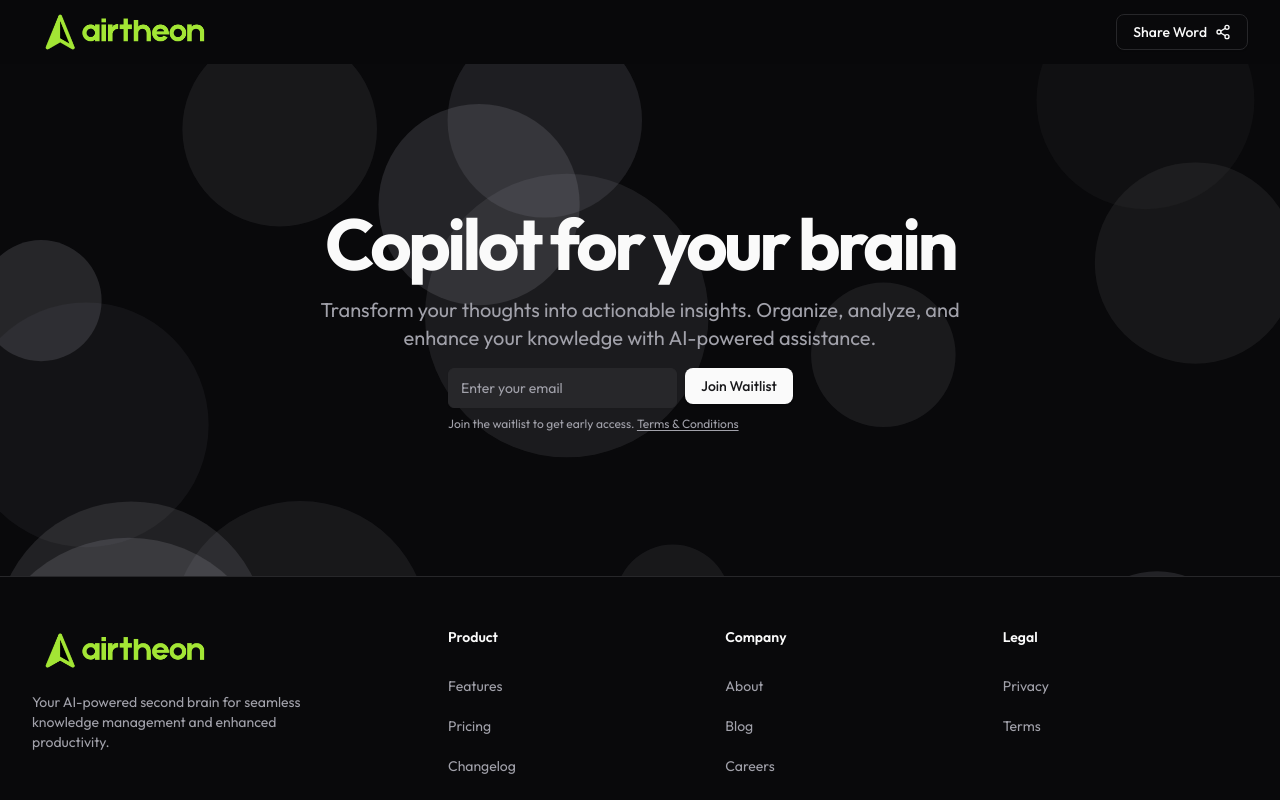
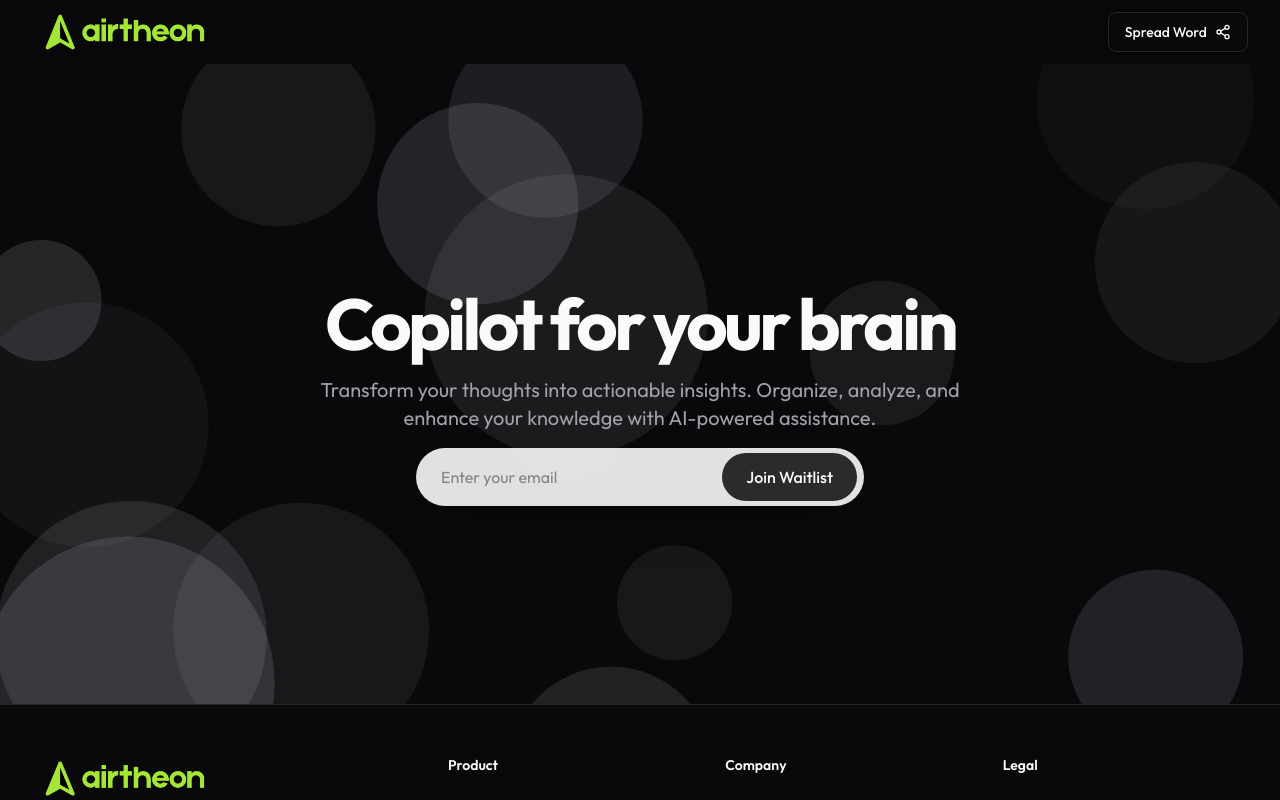
Before and after one commit to raodevendrasingh/airtheon-web, a Next.js app: page / in a window 1280 px wide. Shown: the top 800 px of the page. Built offline with nearby package versions, Linux system fonts and the light colour scheme; no server answers.

Commit message:
fix: update waitlist component ui

```diff
--- a/src/app/(marketing)/_components/navbar.tsx
+++ b/src/app/(marketing)/_components/navbar.tsx
@@ -49,8 +49,12 @@ export const Navbar = () => {
                         <BrandLogoWordmark />
                     </div>
                     <div className="flex items-center space-x-6">
-                        <Button variant="outline" onClick={handleShare}>
-                            Share Word
+                        <Button
+                            variant="outline"
+                            className="h-10"
+                            onClick={handleShare}
+                        >
+                            Spread Word
                             <Share2 />
                         </Button>
                     </div>
--- a/src/app/(marketing)/page.tsx
+++ b/src/app/(marketing)/page.tsx
@@ -4,7 +4,6 @@ import { Navbar } from "@/app/(marketing)/_components/navbar";
 import { Footer } from "@/app/(marketing)/_components/footer";
 import { AnimatedCircles } from "@/components/ui/animated-circles";
 import { Input } from "@/components/ui/input";
-import Link from "next/link";
 import { useState } from "react";
 import { useForm } from "react-hook-form";
 import { zodResolver } from "@hookform/resolvers/zod";
@@ -17,10 +16,10 @@ import {
     FormItem,
     FormMessage,
 } from "@/components/ui/form";
-import { LoadingButton } from "@/components/LoadingButton";
 import axios from "axios";
 import { toast } from "sonner";
 import { sendWaitlistConfirmationEmail } from "@/actions/send-waitlist-confirmation-email";
+import { ArrowRightIcon } from "lucide-react";
 
 export default function HomePage() {
     const [pending, setPending] = useState<boolean>(false);
@@ -36,7 +35,7 @@ export default function HomePage() {
         try {
             setPending(true);
             const email = { email: values.email };
-            const url = "/api/waitlist";
+            const url = `/api/waitlist`;
             const response = await axios.post(url, email, {
                 method: "POST",
                 headers: {
@@ -49,7 +48,7 @@ export default function HomePage() {
                 sendWaitlistConfirmationEmail({ email: values.email });
             }
         } catch (error: any) {
-            console.error("Unexpected Error: ", error);
+            console.log("Unexpected Error: ", error);
             toast.error(error.response.data.message);
         } finally {
             setPending(false);
@@ -60,11 +59,11 @@ export default function HomePage() {
         <div className="relative min-h-screen flex flex-col">
             <Navbar />
             <main className="flex-1">
-                <section className="relative overflow-hidden">
+                <section className="h-[80vh] pt-20 relative overflow-hidden">
                     <AnimatedCircles />
                     <div className="container mx-auto px-5 relative flex flex-col items-center justify-center gap-4 py-24 md:py-28 lg:py-32 xl:py-36">
                         <div className="space-y-4 text-center">
-                            <h1 className="text-4xl font-bold tracking-tighter sm:text-5xl md:text-6xl lg:text-7xl">
+                            <h1 className="font-bold tracking-tighter text-5xl md:text-6xl lg:text-7xl">
                                 Copilot for your brain
                             </h1>
                             <p className="mx-auto max-w-[700px] text-pretty text-lg text-muted-foreground sm:text-xl">
@@ -73,45 +72,72 @@ export default function HomePage() {
                                 knowledge with AI-powered assistance.
                             </p>
                         </div>
-                        <div className="mx-auto w-full max-w-sm space-y-2">
+                        <div className="mx-auto w-full max-w-md space-y-8">
                             <Form {...form}>
                                 <form onSubmit={form.handleSubmit(onSubmit)}>
-                                    <div className="flex flex-col space-y-2 sm:flex-row sm:space-y-0 sm:space-x-2">
+                                    <div className="relative flex items-center">
                                         <FormField
                                             control={form.control}
                                             name="email"
                                             render={({ field }) => (
-                                                <FormItem>
+                                                <FormItem className="w-full">
                                                     <FormControl>
-                                                        <Input
-                                                            placeholder="Enter your email"
-                                                            className="w-full py-3 md:py-[19px] sm:max-w-lg flex-1 bg-accent"
-                                                            {...field}
-                                                        />
+                                                        <div className="relative flex gap-2 w-full items-center bg-primary/90 backdrop-blur-md rounded-full border border-primary/10 shadow-2xl">
+                                                            <Input
+                                                                placeholder="Enter your email"
+                                                                className="w-full h-14 px-6 md:text-base bg-transparent border-0 text-primary-foreground placeholder:text-accent/50 focus:outline-none focus:ring-0 rounded-full"
+                                                                {...field}
+                                                            />
+
+                                                            <button
+                                                                disabled={
+                                                                    pending
+                                                                }
+                                                                className="group absolute right-1.5 inline-flex items-center justify-center h-12 px-6 rounded-full bg-primary-foreground/90 hover:bg-primary-foreground
+                                                                text-primary font-medium transition-all duration-300
+                                                                hover:shadow-[0_0_20px_rgba(255,255,255,0.3)]
+                                                                disabled:opacity-70 disabled:cursor-not-allowed"
+                                                            >
+                                                                {pending ? (
+                                                                    <span className="inline-flex items-center gap-2">
+                                                                        Processing
+                                                                        <svg
+                                                                            className="w-4 h-4 animate-spin"
+                                                                            viewBox="0 0 24 24"
+                                                                        >
+                                                                            <circle
+                                                                                className="opacity-25"
+                                                                                cx="12"
+                                                                                cy="12"
+                                                                                r="10"
+                                                                                stroke="currentColor"
+                                                                                strokeWidth="4"
+                                                                                fill="none"
+                                                                            />
+                                                                            <path
+                                                                                className="opacity-75"
+                                                                                fill="currentColor"
+                                                                                d="M4 12a8 8 0 018-8V0C5.373 0 0 5.373 0 12h4zm2 5.291A7.962 7.962 0 014 12H0c0 3.042 1.135 5.824 3 7.938l3-2.647z"
+                                                                            />
+                                                                        </svg>
+                                                                    </span>
+                                                                ) : (
+                                                                    <span className="flex items-center gap-0 transition-all duration-300 group-hover:gap-2">
+                                                                        Join
+                                                                        Waitlist
+                                                                        <ArrowRightIcon className="w-0 h-4 opacity-0 group-hover:w-4 group-hover:opacity-100 transition-all duration-300" />
+                                                                    </span>
+                                                                )}
+                                                            </button>
+                                                        </div>
                                                     </FormControl>
-                                                    <FormMessage />
+                                                    <FormMessage className="absolute ml-7 mt-2 text-sm text-red-400 animate-in slide-in-from-top-1 duration-100" />
                                                 </FormItem>
                                             )}
                                         />
-
-                                        <LoadingButton
-                                            pending={pending}
-                                            className="w-full sm:w-auto"
-                                        >
-                                            Join Waitlist
-                                        </LoadingButton>
                                     </div>
                                 </form>
                             </Form>
-                            <p className="text-xs text-muted-foreground">
-                                Join the waitlist to get early access.{" "}
-                                <Link
-                                    href="/terms"
-                                    className="underline underline-offset-2"
-                                >
-                                    Terms & Conditions
-                                </Link>
-                            </p>
                         </div>
                     </div>
                 </section>
--- a/src/components/brand-logo.tsx
+++ b/src/components/brand-logo.tsx
@@ -5,10 +5,7 @@ import Link from "next/link";
 
 export const BrandLogoWordmark = () => {
     return (
-        <Link
-            href="/"
-            className="flex items-center gap-2 self-center font-medium"
-        >
+        <Link href="/">
             <Image
                 src={brandWordmarkDark}
                 alt="Airtheon Logo"
```
Also changed, not shown: 1 other file (tests, documents, lock files or other folders).
